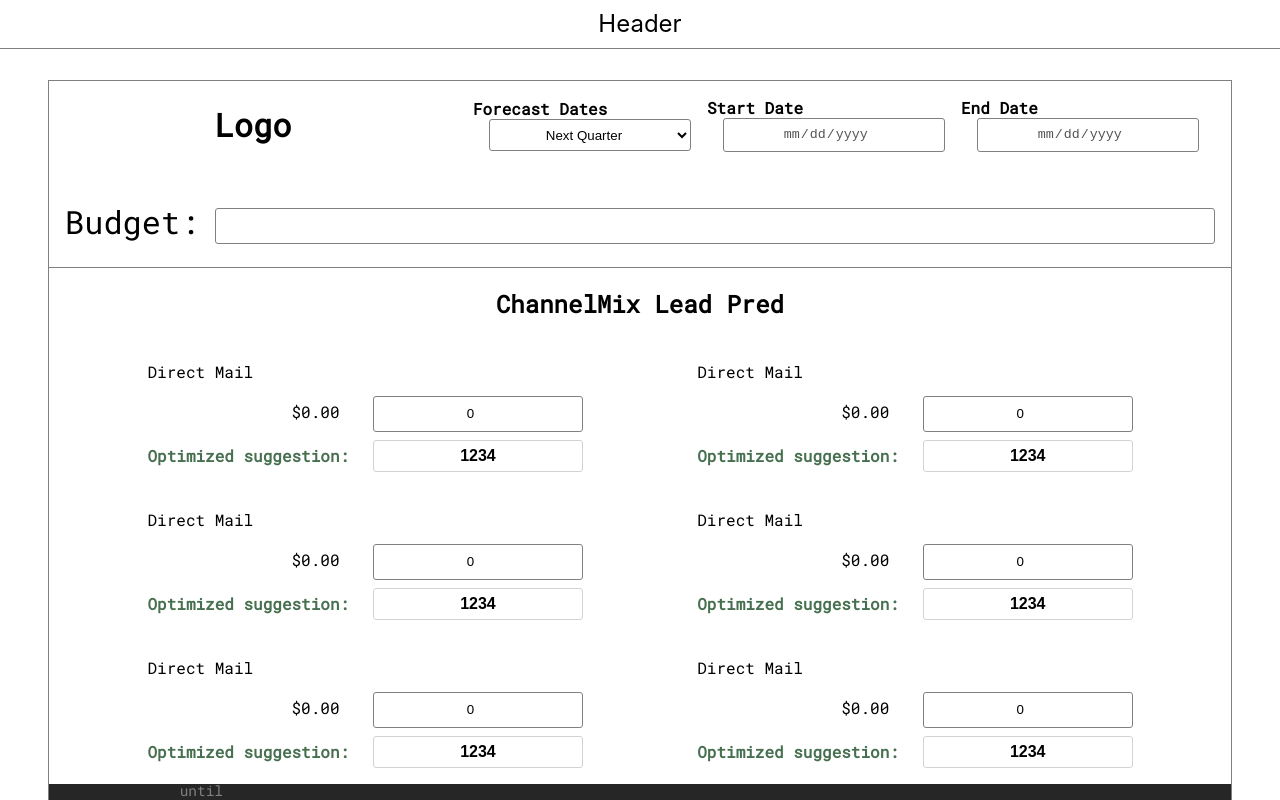
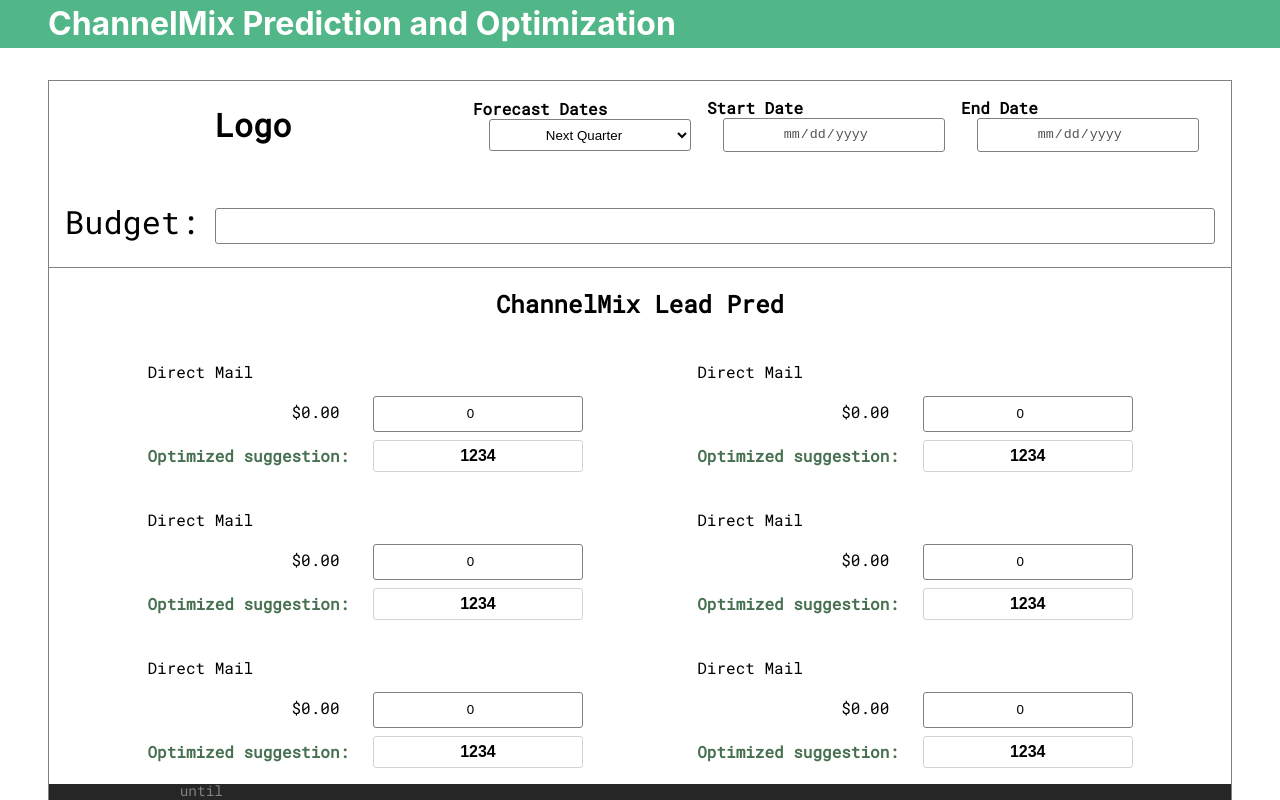
Before and after one commit to lucianofedericoolmedo/templateReactCharts, a React (Create React App) app: page / in a window 1280 px wide. Built offline with nearby package versions, Linux system fonts and the light colour scheme; a web font is replaced by a local one.

Commit message:
quick simple header

```diff
--- a/src/pages/header/Header.js
+++ b/src/pages/header/Header.js
@@ -2,5 +2,9 @@
 import "./Header.scss";
 
 export const Header = (props) => {
-  return <header className="header">Header</header>;
+  return (
+    <header className="header">
+      <h1>ChannelMix Prediction and Optimization</h1>
+    </header>
+  );
 };
--- a/src/pages/header/Header.scss
+++ b/src/pages/header/Header.scss
@@ -1,9 +1,17 @@
 .header {
   height: 100%;
   width: 100%;
-  border-bottom: 1px solid grey;
   line-height: 3rem;
-  font-size: 1.5rem;
-  text-align: center;
+  font-size: 2rem;
+  text-align: left;
   z-index: 1;
+  background-color: #52b788;
+  color: white;
+  display: flex;
+  justify-content: flex-start;
+  align-items: center;
+  h1 {
+    font-size: 2rem;
+    margin: 0 3rem;
+  }
 }
```
